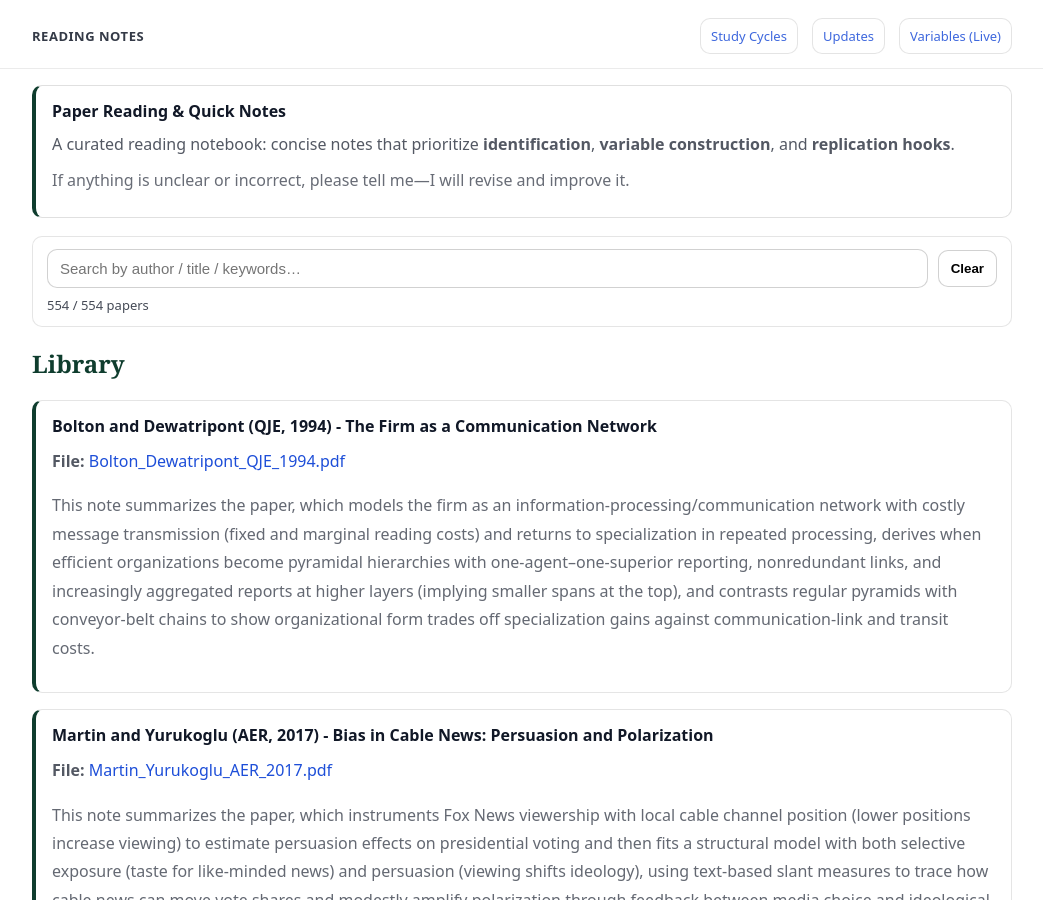
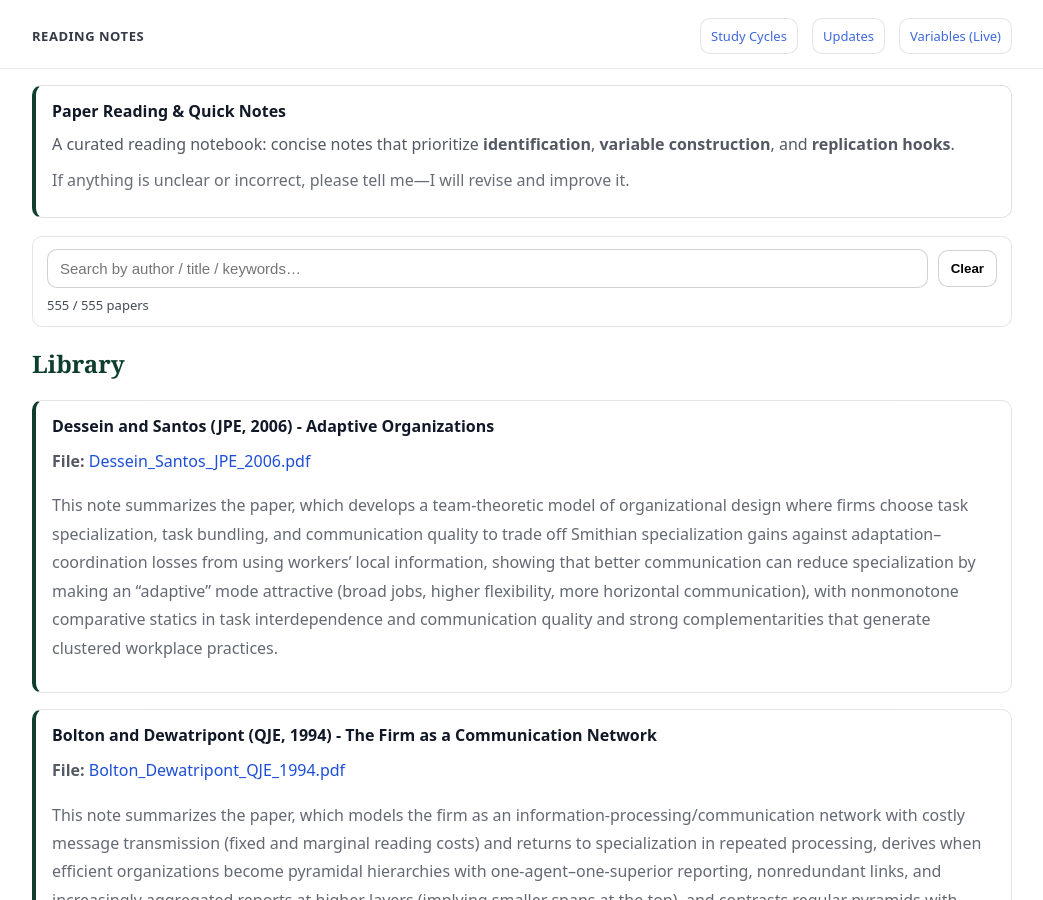
Before and after one commit to yaxinzn/study-archive, a Jekyll site: the page built from reading/index.md, in a window 1280 px wide and 900 px high. Shown: the whole window, without its empty margins (118-1161 px from the left). Built offline with Jekyll 4.4.1, drawn with Linux system fonts in a browser that asks for light colours.

Commit message:
Reading: add/update Dessein_Santos_JPE_2006.pdf

```diff
--- a/_data/reading.yml
+++ b/_data/reading.yml
@@ -1,3 +1,7 @@
+- title: "Dessein and Santos (JPE, 2006) - Adaptive Organizations"
+  file: "Dessein_Santos_JPE_2006.pdf"
+  desc: "This note summarizes the paper, which develops a team-theoretic model of organizational design where firms choose task specialization, task bundling, and communication quality to trade off Smithian specialization gains against adaptation–coordination losses from using workers’ local information, showing that better communication can reduce specialization by making an “adaptive” mode attractive (broad jobs, higher flexibility, more horizontal communication), with nonmonotone comparative statics in task interdependence and communication quality and strong complementarities that generate clustered workplace practices."
+
 - title: "Bolton and Dewatripont (QJE, 1994) - The Firm as a Communication Network"
   file: "Bolton_Dewatripont_QJE_1994.pdf"
   desc: "This note summarizes the paper, which models the firm as an information-processing/communication network with costly message transmission (fixed and marginal reading costs) and returns to specialization in repeated processing, derives when efficient organizations become pyramidal hierarchies with one-agent–one-superior reporting, nonredundant links, and increasingly aggregated reports at higher layers (implying smaller spans at the top), and contrasts regular pyramids with conveyor-belt chains to show organizational form trades off specialization gains against communication-link and transit costs."
```
Also changed, not shown: 1 other file.
